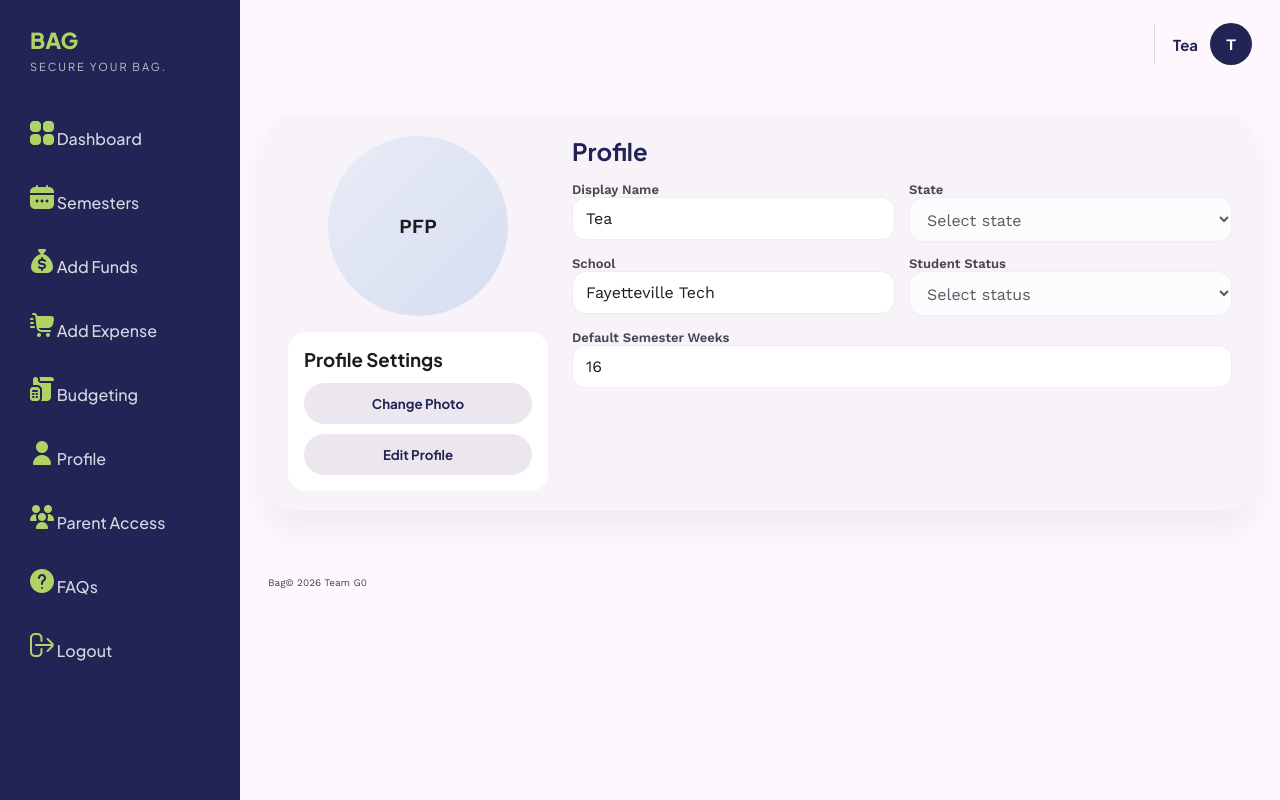
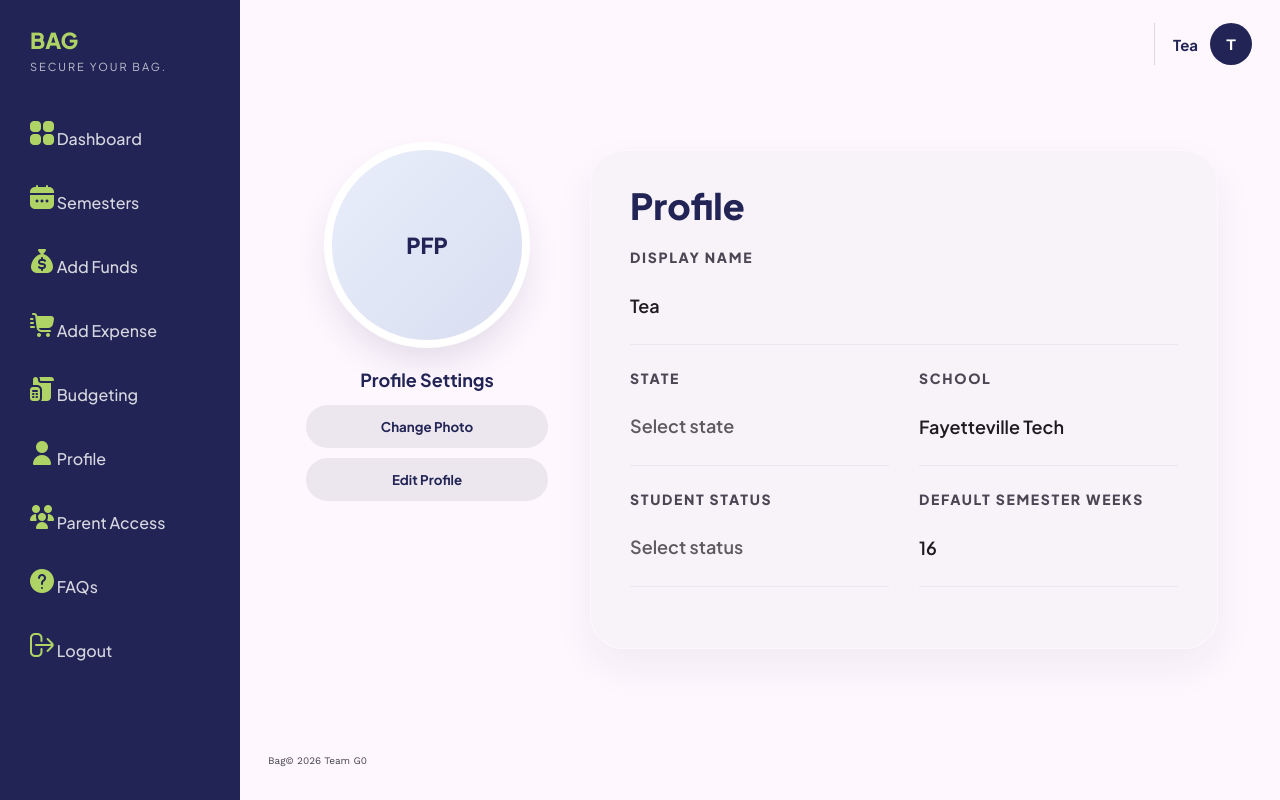
Before and after one commit to CAPSTONE-Team-G0/BAG, a Flask app: page /profile in a window 1280 px wide. Run offline with Flask 3, Linux system fonts and the light colour scheme; a user stored in the database is signed in; data comes from the database, SQL or seed files in the repository.

Commit message:
part 2 upload 424

```diff
--- a/app/core.py
+++ b/app/core.py
@@ -21,9 +21,10 @@ US_STATES = [
 ]
 
 PROFILE_IMAGE_CHOICES = [
-    "profile1.png",
-    "profile2.png",
-    "profile3.png",
+    "baglogo.png",
+    "baglogogreen.png",
+    "baglogored.png",
+    "baglogopurple.png",
 ]
 
 
--- a/app/static/style.css
+++ b/app/static/style.css
@@ -520,43 +520,45 @@ input::placeholder, textarea::placeholder{
    Profile page
 ========================= */
 
-.profile-card,
-.profile-card * {
-  color: var(--text);
-}
-
 .profile-card {
-  background: var(--surface);
-  border: none;
-  box-shadow: var(--shadow-soft);
+  max-width: 1000px;
+  margin: 0 auto 24px;
+  padding: 34px;
+  border-radius: 34px;
+  background: transparent;
+  box-shadow: none;
 }
 
 .profile-layout {
   display: grid;
-  grid-template-columns: 260px 1fr;
-  gap: 24px;
+  grid-template-columns: 250px 1fr;
+  gap: 38px;
   align-items: start;
 }
 
 .profile-left {
   display: flex;
   flex-direction: column;
-  gap: 16px;
+  align-items: center;
+  gap: 18px;
 }
 
 .profile-photo-circle {
-  width: 180px;
-  height: 180px;
+  width: 190px;
+  height: 190px;
   border-radius: 50%;
-  margin: 0 auto;
-  background: linear-gradient(135deg, #e8ecf7, #d8def0);
+  background: linear-gradient(135deg, #e9eefb, #d8def0);
   display: flex;
   align-items: center;
   justify-content: center;
+  font-family: "Plus Jakarta Sans", system-ui, sans-serif;
   font-weight: 800;
-  font-size: 20px;
+  font-size: 22px;
   color: var(--primary);
   overflow: hidden;
+  box-shadow:
+    0 0 0 8px #ffffff,
+    0 18px 38px rgba(33, 36, 85, .14);
 }
 
 .profile-photo-circle img {
@@ -566,35 +568,56 @@ input::placeholder, textarea::placeholder{
 }
 
 .profile-settings-panel {
-  background: #fff;
-  border: none;
-  border-radius: 18px;
-  padding: 16px;
+  width: 100%;
+  background: transparent;
+  border-radius: 24px;
+  padding: 10px 4px 0;
+  box-shadow: none;
+  text-align: center;
 }
 
 .profile-settings-panel h3 {
-  margin: 0 0 12px 0;
+  margin: 0 0 14px;
+  font-size: 18px;
+  color: var(--primary);
 }
 
 .profile-side-btn {
   width: 100%;
   margin-bottom: 10px;
+  padding: 13px 16px;
 }
 
-.profile-side-btn:last-child {
-  margin-bottom: 0;
+.profile-right {
+  position: relative;
+  padding: 38px 40px;
+  border-radius: 34px;
+  background: rgba(248, 242, 249, .92);
+  box-shadow:
+    inset 0 0 0 1px rgba(255,255,255,.45),
+    0 18px 42px rgba(33, 36, 85, .06);
+  overflow: hidden;
+}
+
+
+
+.profile-right h2,
+.profile-fields {
+  position: relative;
+  z-index: 1;
 }
 
 .profile-right h2 {
-  margin-top: 0;
-  margin-bottom: 16px;
+  margin: 0 0 24px;
+  font-size: 34px;
+  line-height: 1;
   color: var(--primary);
 }
 
 .profile-fields {
   display: grid;
   grid-template-columns: repeat(2, minmax(0, 1fr));
-  gap: 14px;
+  gap: 24px 30px;
 }
 
 .field-block {
@@ -602,31 +625,140 @@ input::placeholder, textarea::placeholder{
   flex-direction: column;
 }
 
-.field-block.full,
-.profile-fields .full {
+.field-block.full {
   grid-column: 1 / -1;
 }
 
 .profile-card label {
-  color: var(--muted);
+  margin-bottom: 10px;
+  color: #54505d;
+  font-size: 12px;
+  font-weight: 800;
+  letter-spacing: .14em;
+  text-transform: uppercase;
 }
 
 .profile-card input,
 .profile-card select {
-  background: #fff;
+  min-height: 58px;
+  border-radius: 14px;
+  background: #ffffff;
   color: var(--text);
   border: none;
-  box-shadow: inset 0 0 0 1px rgba(33,36,85,.08);
+  padding: 16px 22px;
+  font-size: 16px;
+  box-shadow: none;
 }
 
-.profile-card .btn {
-  color: #fff;
+.profile-card input:focus,
+.profile-card select:focus {
+  box-shadow: inset 0 0 0 2px rgba(86, 99, 173, .35);
 }
 
-.profile-card .btn.secondary {
-  background: #ece7ee;
-  color: var(--primary);
+/* ===== READ-ONLY (NOT EDITING) ===== */
+
+.profile-input:disabled {
+  background: transparent;
+  border: none;
+  box-shadow: none;
+  padding: 0;
+  font-size: 16px;
+  color: var(--text);
+  cursor: default;
 }
+
+/* remove ALL interaction feel */
+.profile-input:disabled:hover,
+.profile-input:disabled:focus {
+  outline: none;
+  box-shadow: none;
+}
+
+/* dropdown arrow disappears when not editing */
+.profile-input:disabled {
+  appearance: none;
+  -webkit-appearance: none;
+  -moz-appearance: none;
+}
+
+/* optional subtle divider like clean UI */
+.field-block {
+  padding-bottom: 10px;
+  border-bottom: 1px solid rgba(33,36,85,.06);
+}
+
+#save-profile-btn {
+  min-width: 200px;
+  min-height: 54px;
+  margin-top: 24px;
+  float: right;
+  box-shadow: 0 16px 28px rgba(33, 36, 85, .18);
+}
+
+@media (max-width: 900px) {
+  .profile-card {
+    padding: 22px;
+  }
+
+  .profile-layout {
+    grid-template-columns: 1fr;
+  }
+
+  .profile-fields {
+    grid-template-columns: 1fr;
+  }
+
+  .profile-right {
+    padding: 28px 24px;
+  }
+
+  .profile-photo-circle {
+    width: 160px;
+    height: 160px;
+  }
+
+  #save-profile-btn {
+    float: none;
+    width: 100%;
+  }
+}
+
+/* =========================
+   Profile typography upgrade
+========================= */
+
+/* FIELD LABELS (titles like STATE, SCHOOL, etc.) */
+.profile-card label {
+  font-family: "Plus Jakarta Sans", system-ui, sans-serif;
+  font-size: 14px;          /* bigger */
+  font-weight: 800;
+  letter-spacing: 0.12em;
+  text-transform: uppercase;
+  color: #4b4654;
+}
+
+/* INPUT TEXT (what user sees/enters) */
+.profile-card input,
+.profile-card select {
+  font-family: "Plus Jakarta Sans", system-ui, sans-serif;
+  font-size: 18px;          /* bigger + more readable */
+  font-weight: 600;
+}
+
+/* DISPLAY (when disabled / not editing) */
+.profile-input:disabled {
+  font-size: 18px;
+  font-weight: 600;
+}
+
+/* PROFILE HEADER (Profile title) */
+.profile-right h2 {
+  font-family: "Plus Jakarta Sans", system-ui, sans-serif;
+  font-size: 36px;          /* slightly bigger */
+  font-weight: 800;
+}
+
+
 
 /* =========================
    Photo modal
@@ -977,9 +1109,20 @@ input::placeholder, textarea::placeholder{
   padding: 8px;
 }
 
+.budget-goal-icon {
+  width: 44px;
+  height: 44px;
+  border-radius: 14px;
+  background: #ffffff;
+  display: flex;
+  align-items: center;
+  justify-content: center;
+  overflow: hidden;
+}
+
 .budget-goal-icon img {
-  width: 24px;
-  height: 24px;
+  width: 100%;
+  height: 100%;
   object-fit: contain;
   display: block;
 }
--- a/app/templates/categories.html
+++ b/app/templates/categories.html
@@ -101,6 +101,7 @@
           <div class="budget-goal-icon">
             <img
               src="{{ url_for('static', filename='images/icons/' ~ (goal.icon_file or 'othericon.png')) }}"
+
               alt="{{ goal.category_name }}">
           </div>
 
--- a/app/templates/profile.html
+++ b/app/templates/profile.html
@@ -46,7 +46,9 @@
       <h2>Profile</h2>
 
       <div class="profile-fields">
-        <div class="field-block">
+
+        <!-- Display Name (full width) -->
+        <div class="field-block full">
           <label for="display_name">Display Name</label>
           <input
             id="display_name"
@@ -54,17 +56,18 @@
             class="profile-input"
             value="{{ profile.display_name if profile else '' }}"
             placeholder="What should we call you?"
-            disabled
+            readonly
           >
         </div>
 
+        <!-- State -->
         <div class="field-block">
           <label for="state">State</label>
           <select
             id="state"
             name="state"
             class="profile-input"
-            disabled
+
           >
             <option value="">Select state</option>
             {% for s in states %}
@@ -75,6 +78,7 @@
           </select>
         </div>
 
+        <!-- School -->
         <div class="field-block">
           <label for="school">School</label>
           <input
@@ -83,17 +87,18 @@
             class="profile-input"
             value="{{ profile.school if profile else '' }}"
             placeholder="Where do you go to school?"
-            disabled
+            readonly
           >
         </div>
 
+        <!-- Student Status -->
         <div class="field-block">
           <label for="student_status">Student Status</label>
           <select
             id="student_status"
             name="student_status"
             class="profile-input"
-            disabled
+
           >
             <option value="">Select status</option>
             <option value="Full-time" {% if profile and profile.student_status == "Full-time" %}selected{% endif %}>
@@ -105,7 +110,8 @@
           </select>
         </div>
 
-        <div class="field-block full">
+        <!-- Semester Weeks -->
+        <div class="field-block">
           <label for="default_semester_weeks">Default Semester Weeks</label>
           <input
             type="number"
@@ -115,10 +121,11 @@
             min="8"
             max="26"
             value="{{ profile.default_semester_weeks if profile else 16 }}"
-            disabled
+            readonly
           >
         </div>
 
+  <!-- Save button -->
   <div class="full">
     <button
       class="btn"
@@ -129,7 +136,7 @@
       Save Profile
     </button>
   </div>
-      </div>
+
 </div>
 
     <input
@@ -246,6 +253,12 @@
       }
     }
 
+    function enableInputsBeforeSubmit() {
+      document.querySelectorAll(".profile-input").forEach(input => {
+        input.disabled = false;
+      });
+    }
+
     openBtn.addEventListener("click", openModal);
     cancelBtn.addEventListener("click", closeModal);
 
@@ -278,7 +291,10 @@
 
       closeModal();
 
-      // submit form immediately so photo is actually saved to DB
+
+
+      // ✅ NOW submit safely
+      enableInputsBeforeSubmit();
       profileForm.submit();
     });
 
@@ -292,9 +308,7 @@
 
     // enable disabled fields before submit
     profileForm.addEventListener("submit", function () {
-      document.querySelectorAll(".profile-input").forEach(input => {
-        input.disabled = false;
-      });
+      enableInputsBeforeSubmit();
     });
 
     setEditMode(false);
```
Also changed, not shown: app/routes/categories.py (+13 -9 lines). Lines whose indentation alone changed are shown as unchanged.
